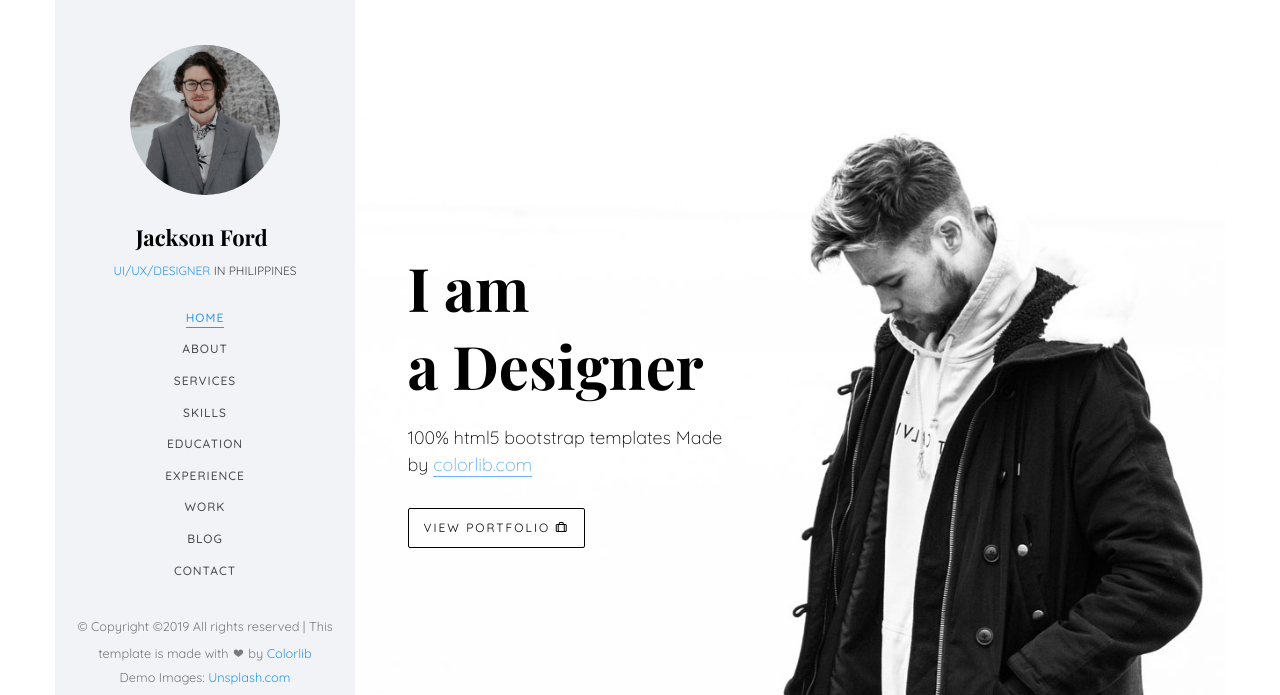
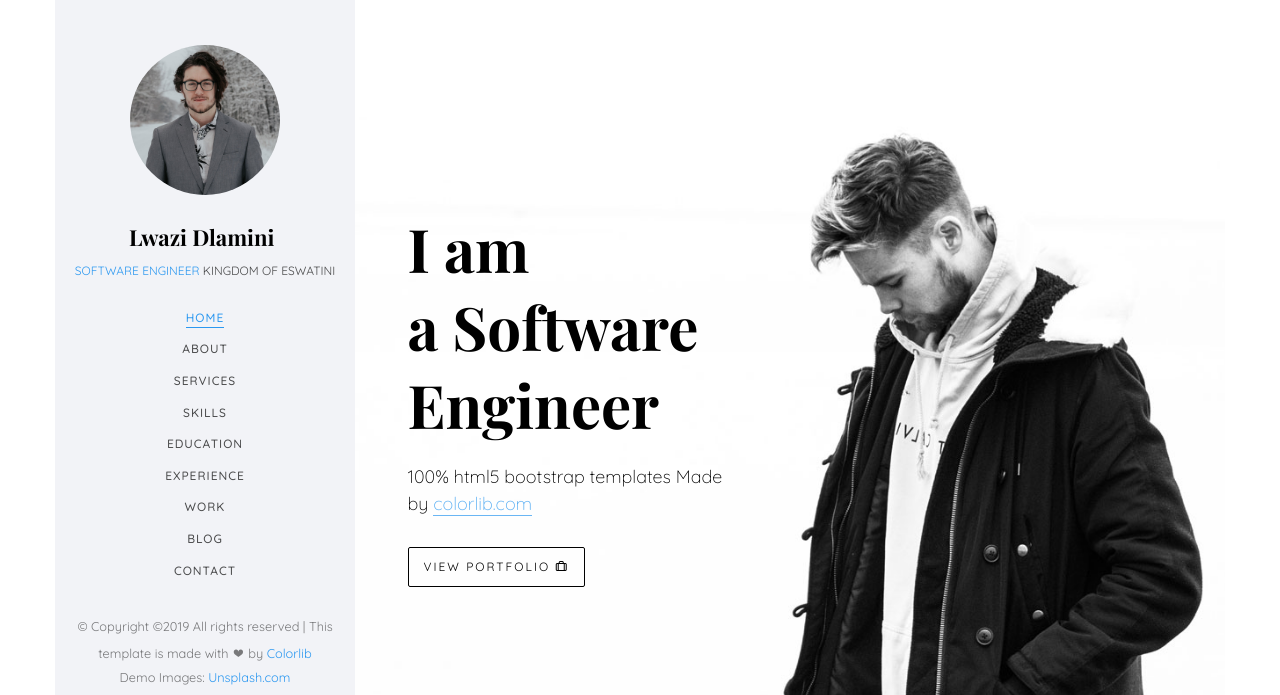
Before and after one commit to ElectronSz/electronsz.github.io, a plain HTML site: page index.html in a window 1280 px wide. Shown: the top 695 px of the page. Drawn offline with nearby package versions, Linux system fonts and the light colour scheme; files whose address does not match are found by name; a web font is replaced by a local one.

Commit message:
awesome push

```diff
--- a/index.html
+++ b/index.html
@@ -57,8 +57,8 @@
 		<aside id="colorlib-aside" role="complementary" class="border js-fullheight">
 			<div class="text-center">
 				<div class="author-img" style="background-image: url(images/about.jpg);"></div>
-				<h1 id="colorlib-logo"><a href="index.html">Jackson Ford</a></h1>
-				<span class="position"><a href="#">UI/UX/Designer</a> in Philippines</span>
+				<h1 id="colorlib-logo"><a href="index.html">Lwazi Dlamini</a></h1>
+				<span class="position"><a href="#">Software Engineer</a> Kingdom of eSwatini</span>
 			</div>
 			<nav id="colorlib-main-menu" role="navigation" class="navbar">
 				<div id="navbar" class="collapse">
@@ -101,7 +101,7 @@ Copyright &copy;<script>document.write(new Date().getFullYear());</script> All r
 					   			<div class="col-md-6 col-md-offset-3 col-md-pull-3 col-sm-12 col-xs-12 js-fullheight slider-text">
 					   				<div class="slider-text-inner js-fullheight">
 					   					<div class="desc">
-						   					<h1>Hi! <br>I'm Jackson</h1>
+						   					<h1>Hi! <br>I'm Lwazi</h1>
 						   					<h2>100% html5 bootstrap templates Made by <a href="https://colorlib.com/" target="_blank">colorlib.com</a></h2>
 												<p><a class="btn btn-primary btn-learn">Download CV <i class="icon-download4"></i></a></p>
 											</div>
@@ -117,7 +117,7 @@ Copyright &copy;<script>document.write(new Date().getFullYear());</script> All r
 					   			<div class="col-md-6 col-md-offset-3 col-md-pull-3 col-sm-12 col-xs-12 js-fullheight slider-text">
 					   				<div class="slider-text-inner">
 					   					<div class="desc">
-						   					<h1>I am <br>a Designer</h1>
+						   					<h1>I am <br>a Software Engineer</h1>
 												<h2>100% html5 bootstrap templates Made by <a href="https://colorlib.com/" target="_blank">colorlib.com</a></h2>
 												<p><a class="btn btn-primary btn-learn">View Portfolio <i class="icon-briefcase3"></i></a></p>
 											</div>
```
